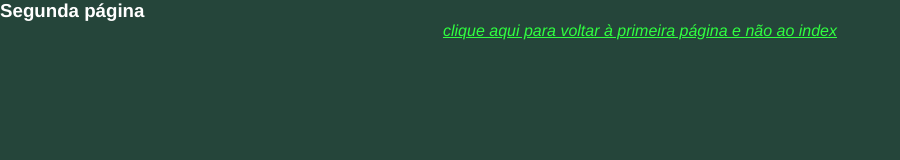
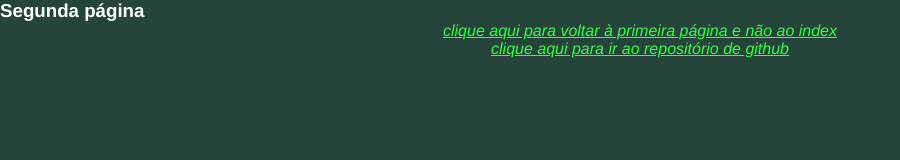
Before and after one commit to NicolasFirmo/PDI, a plain HTML site: page second.html in a window 1280 px wide. Shown: the whole page, without its empty margins (0-900 px from the left). Drawn offline with Linux system fonts and the light colour scheme.

Commit message:
Adicionado link para o repositório no github

```diff
--- a/second.html
+++ b/second.html
@@ -10,5 +10,8 @@
       <a href="https://nicolasfirmo.github.io/PDI/">
         <p style="text-align:center;">clique aqui para voltar à primeira página e não ao index</p>
       </a>
+      <a href="https://github.com/NicolasFirmo/PDI">
+        <p style="text-align:center;">clique aqui para ir ao repositório de github</p>
+      </a>
   </body>
 </html>
```
Also changed, not shown: logo.png.
